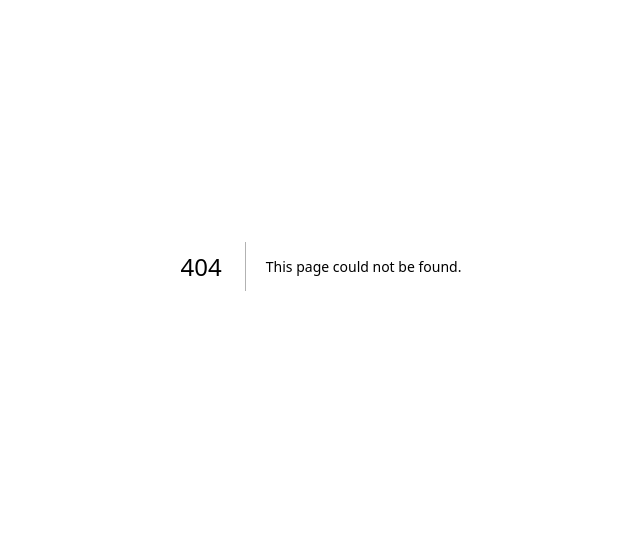
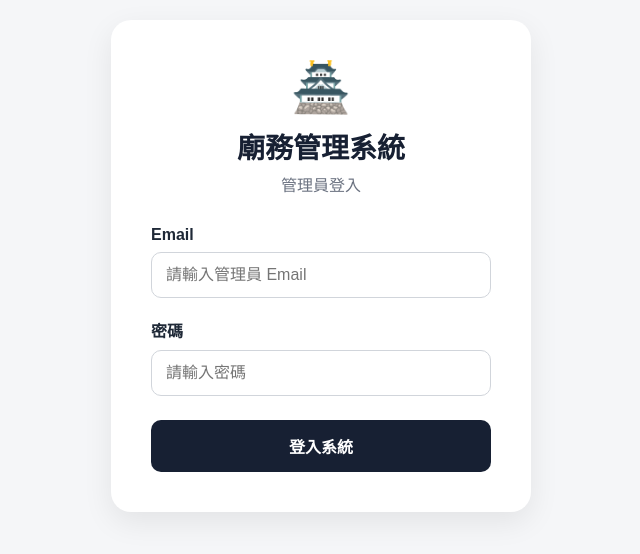
Before and after one commit to z0976225893-crypto/temple-management-system, a Next.js app: page /login/login in a window 1280 px wide. Before the commit this address had no page. Shown: the part 134-688 px from the top of the page, without its empty margins (319-959 px from the left). Built offline with nearby package versions, Linux system fonts and the light colour scheme.

Commit message:
Create page.tsx

```diff
--- /dev/null
+++ b/app/login/login/page.tsx
@@ -0,0 +1,128 @@
+"use client";
+
+import { useState } from "react";
+
+export default function LoginPage() {
+  const [email, setEmail] = useState("");
+  const [password, setPassword] = useState("");
+
+  function handleLogin(e: React.FormEvent) {
+    e.preventDefault();
+    alert("登入功能即將連接 Supabase");
+  }
+
+  return (
+    <main
+      style={{
+        minHeight: "100vh",
+        display: "flex",
+        alignItems: "center",
+        justifyContent: "center",
+        background: "#f5f6f8",
+        padding: "24px",
+      }}
+    >
+      <div
+        style={{
+          width: "100%",
+          maxWidth: "420px",
+          background: "#ffffff",
+          borderRadius: "20px",
+          padding: "40px",
+          boxShadow: "0 10px 30px rgba(0,0,0,0.08)",
+        }}
+      >
+        <div style={{ textAlign: "center", marginBottom: "30px" }}>
+          <div style={{ fontSize: "48px" }}>🏯</div>
+
+          <h1
+            style={{
+              margin: "10px 0 6px",
+              fontSize: "28px",
+              color: "#172033",
+            }}
+          >
+            廟務管理系統
+          </h1>
+
+          <p style={{ color: "#6b7280", margin: 0 }}>
+            管理員登入
+          </p>
+        </div>
+
+        <form onSubmit={handleLogin}>
+          <label
+            style={{
+              display: "block",
+              marginBottom: "8px",
+              fontWeight: 600,
+            }}
+          >
+            Email
+          </label>
+
+          <input
+            type="email"
+            value={email}
+            onChange={(e) => setEmail(e.target.value)}
+            placeholder="請輸入管理員 Email"
+            required
+            style={{
+              width: "100%",
+              boxSizing: "border-box",
+              padding: "13px 14px",
+              border: "1px solid #d1d5db",
+              borderRadius: "10px",
+              marginBottom: "20px",
+              fontSize: "16px",
+            }}
+          />
+
+          <label
+            style={{
+              display: "block",
+              marginBottom: "8px",
+              fontWeight: 600,
+            }}
+          >
+            密碼
+          </label>
+
+          <input
+            type="password"
+            value={password}
+            onChange={(e) => setPassword(e.target.value)}
+            placeholder="請輸入密碼"
+            required
+            style={{
+              width: "100%",
+              boxSizing: "border-box",
+              padding: "13px 14px",
+              border: "1px solid #d1d5db",
+              borderRadius: "10px",
+              marginBottom: "24px",
+              fontSize: "16px",
+            }}
+          />
+
+          <button
+            type="submit"
+            style={{
+              width: "100%",
+              padding: "14px",
+              border: "none",
+              borderRadius: "10px",
+              background: "#172033",
+              color: "#ffffff",
+              fontSize: "16px",
+              fontWeight: 600,
+              cursor: "pointer",
+            }}
+          >
+            登入系統
+          </button>
+        </form>
+      </div>
+    </main>
+  );
+}
```
